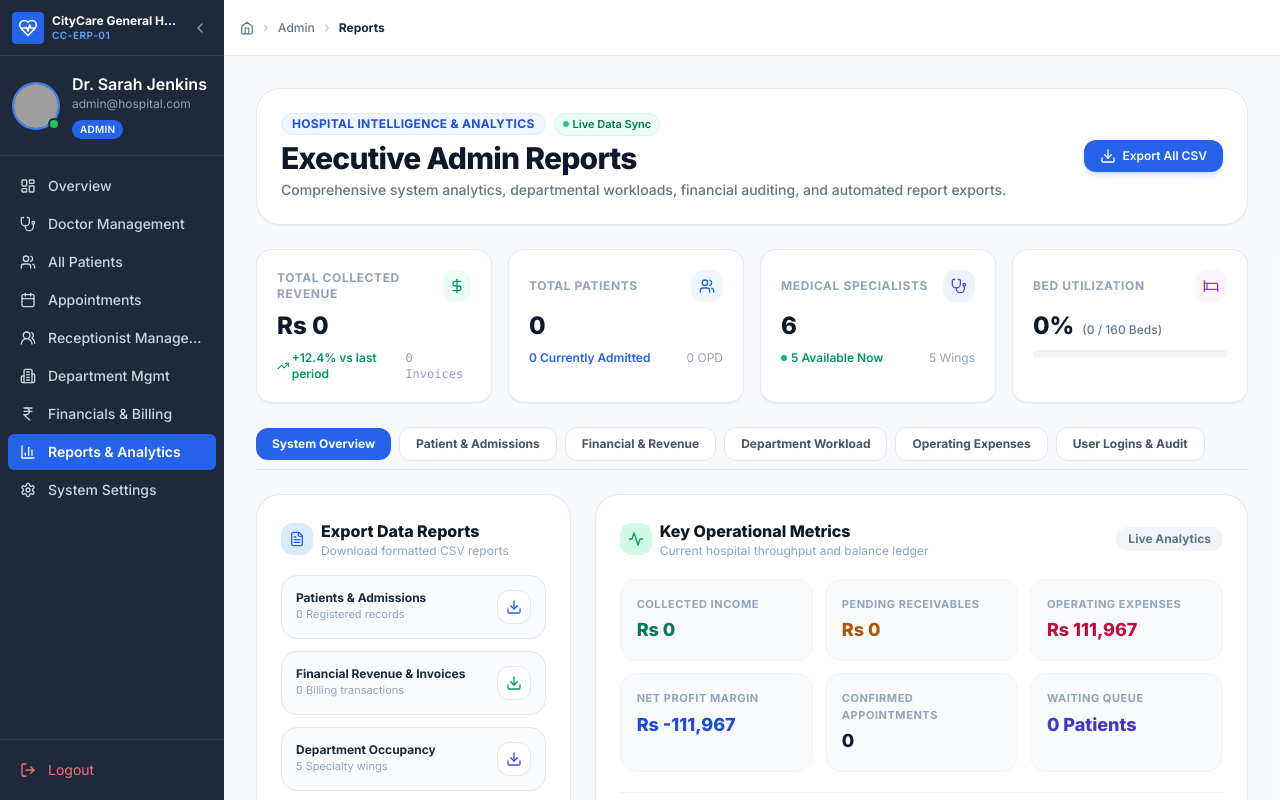
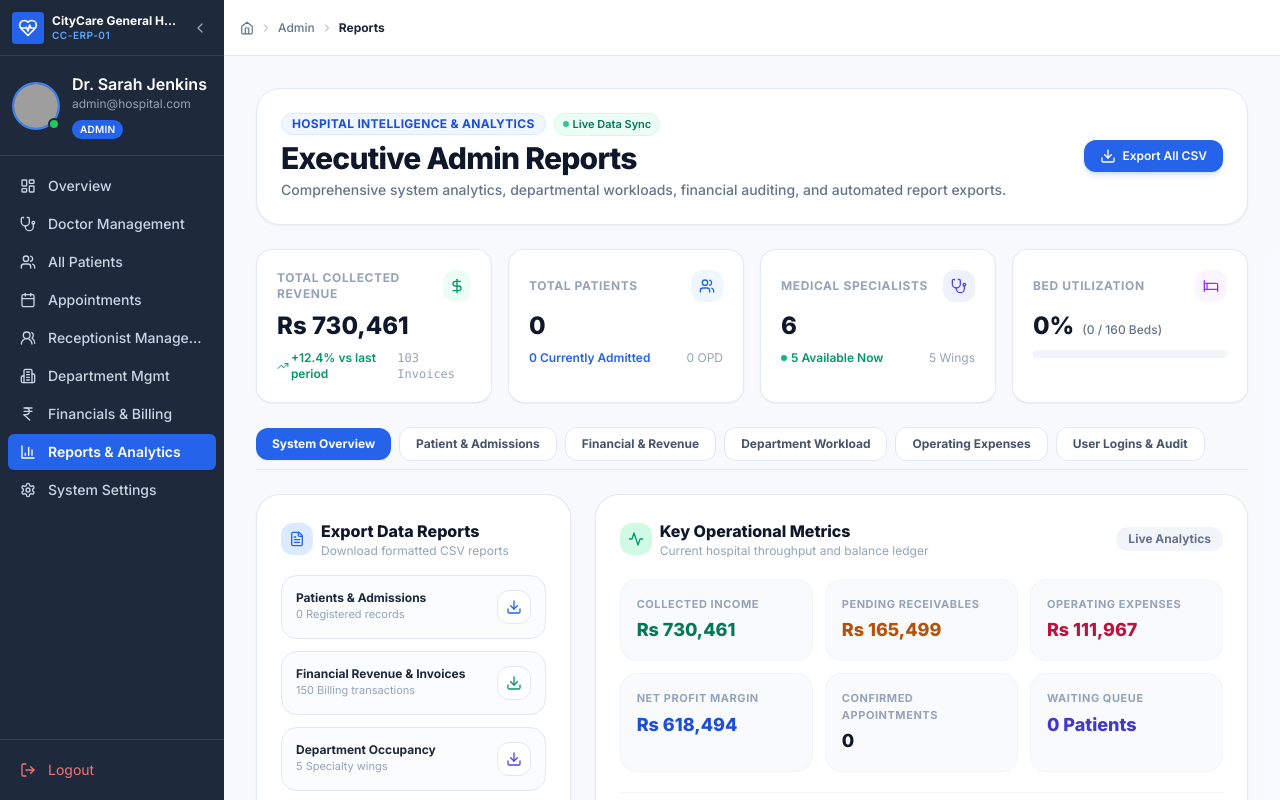
Before and after one commit to talhag-s/hospital, a React (Vite) app: page /admin/reports in a window 1280 px wide. Shown: the top 800 px of the page. Built offline with nearby package versions, Linux system fonts and the light colour scheme; grey boxes are pictures that could not be loaded.

Commit message:
Update finance management features and build output

```diff
--- a/src/contexts/FinanceContext.jsx
+++ b/src/contexts/FinanceContext.jsx
@@ -8,6 +8,7 @@ import {
   INITIAL_REFUNDS
 } from '../data/financeData';
 import { formatCurrency } from '../utils/financeUtils';
+import { useData } from './DataContext';
 
 const FinanceContext = createContext(null);
 
@@ -26,8 +27,19 @@ const groupBy = (items, key) =>
     return acc;
   }, {});
 
-const loadRealInvoices = () => {
+const loadRealInvoices = (passedPatients = null, passedAppts = null) => {
   const invoiceMap = new Map();
+
+  let deletedIds = new Set();
+  try {
+    const savedDeleted = window.localStorage.getItem('finance_deleted_invoices');
+    if (savedDeleted) {
+      const parsed = JSON.parse(savedDeleted);
+      if (Array.isArray(parsed)) {
+        deletedIds = new Set(parsed);
+      }
+    }
+  } catch (e) {}
 
   // 1. Manually saved/created invoices from localStorage
   try {
@@ -36,7 +48,7 @@ const loadRealInvoices = () => {
       const parsed = JSON.parse(savedInvoices);
       if (Array.isArray(parsed) && parsed.length > 0) {
         parsed.forEach((inv) => {
-          if (inv.id) invoiceMap.set(inv.id, inv);
+          if (inv.id && !deletedIds.has(inv.id)) invoiceMap.set(inv.id, inv);
         });
       }
     }
@@ -44,15 +56,19 @@ const loadRealInvoices = () => {
     console.error('Failed loading finance_invoices', error);
   }
 
-  // 2. Real Patients entered into system (hospital_erp_patients_data)
+  // 2. Real Patients entered into system
   try {
-    const storedPatients = window.localStorage.getItem('hospital_erp_patients_data');
+    let patients = passedPatients;
+    if (!patients || !Array.isArray(patients) || patients.length === 0) {
+      const storedPatients = window.localStorage.getItem('hospital_erp_v4_patients_data') || window.localStorage.getItem('hospital_erp_patients_data');
       if (storedPatients) {
-      const patients = JSON.parse(storedPatients);
+        patients = JSON.parse(storedPatients);
+      }
+    }
     if (Array.isArray(patients)) {
       patients.forEach((pt, index) => {
         const invId = `INV-${pt.id || ('PAT-' + (1000 + index))}`;
-          if (!invoiceMap.has(invId)) {
+        if (!invoiceMap.has(invId) && !deletedIds.has(invId)) {
           const rawFee = pt.consultationFee || pt.billing?.totalAmount || pt.billing?.paidAmount || '1500';
           const amount = Number(String(rawFee).replace(/\D/g, '')) || 1500;
           const status = (pt.paymentStatus === 'Pending' || pt.billing?.status === 'Pending') ? 'Pending' : 'Paid';
@@ -72,26 +88,29 @@ const loadRealInvoices = () => {
             dueDate: invoiceDate,
             paymentMethod,
             status,
-              insuranceClaim: false,
-              insuranceProvider: 'N/A'
+            insuranceClaim: Boolean(pt.insuranceNumber && pt.insuranceNumber !== 'N/A' && pt.insuranceNumber !== ''),
+            insuranceProvider: pt.insuranceNumber || 'N/A'
           });
         }
       });
     }
-    }
   } catch (error) {
-    console.error('Failed loading hospital_erp_patients_data for invoices', error);
+    console.error('Failed loading patients for invoices', error);
   }
 
-  // 3. Real Appointments in system (hospital_erp_appointments_data)
+  // 3. Real Appointments in system
   try {
-    const storedAppts = window.localStorage.getItem('hospital_erp_appointments_data');
+    let appts = passedAppts;
+    if (!appts || !Array.isArray(appts) || appts.length === 0) {
+      const storedAppts = window.localStorage.getItem('hospital_erp_v4_appointments_data') || window.localStorage.getItem('hospital_erp_appointments_data');
       if (storedAppts) {
-      const appts = JSON.parse(storedAppts);
+        appts = JSON.parse(storedAppts);
+      }
+    }
     if (Array.isArray(appts)) {
       appts.forEach((apt, index) => {
         const invId = `INV-${apt.id || ('APT-' + index)}`;
-          if (!invoiceMap.has(invId) && apt.patientName) {
+        if (!invoiceMap.has(invId) && apt.patientName && !deletedIds.has(invId)) {
           const rawFee = apt.consultationFee || '1500';
           const amount = Number(String(rawFee).replace(/\D/g, '')) || 1500;
           const status = apt.paymentStatus === 'Pending' ? 'Pending' : 'Paid';
@@ -117,9 +136,17 @@ const loadRealInvoices = () => {
         }
       });
     }
+  } catch (error) {
+    console.error('Failed loading appointments for invoices', error);
   }
-  } catch (error) {
-    console.error('Failed loading hospital_erp_appointments_data for invoices', error);
+
+  // 4. Initial Invoices fallback if invoiceMap is empty
+  if (invoiceMap.size === 0 && Array.isArray(INITIAL_INVOICES)) {
+    INITIAL_INVOICES.forEach((inv) => {
+      if (inv.id && !invoiceMap.has(inv.id) && !deletedIds.has(inv.id)) {
+        invoiceMap.set(inv.id, inv);
+      }
+    });
   }
 
   return Array.from(invoiceMap.values());
@@ -135,19 +162,27 @@ const loadLocalData = (key, fallback) => {
 };
 
 export function FinanceProvider({ children }) {
-  const [invoices, setInvoices] = useState(loadRealInvoices);
+  const data = useData();
+  const dataPatients = data?.patients || [];
+  const dataAppointments = data?.appointments || [];
+
+  const [invoices, setInvoices] = useState(() => loadRealInvoices(dataPatients, dataAppointments));
   const [expenses, setExpenses] = useState(() => loadLocalData('finance_expenses', INITIAL_EXPENSES));
   const [refunds, setRefunds] = useState(() => loadLocalData('finance_refunds', INITIAL_REFUNDS));
   const [deletedInvoice, setDeletedInvoice] = useState(null);
 
-  // Sync invoices dynamically whenever patients or appointments change in localStorage
+  // Sync invoices dynamically whenever patients or appointments change
+  useEffect(() => {
+    setInvoices(loadRealInvoices(dataPatients, dataAppointments));
+  }, [dataPatients, dataAppointments]);
+
   useEffect(() => {
     const handleStorageSync = () => {
-      setInvoices(loadRealInvoices());
+      setInvoices(loadRealInvoices(dataPatients, dataAppointments));
     };
     window.addEventListener('storage', handleStorageSync);
     return () => window.removeEventListener('storage', handleStorageSync);
-  }, []);
+  }, [dataPatients, dataAppointments]);
 
   const totalRevenue = useMemo(
     () => invoices.filter((invoice) => invoice.status === 'Paid').reduce((sum, invoice) => sum + invoice.amount, 0),
@@ -309,7 +344,7 @@ export function FinanceProvider({ children }) {
       // Also sync patient/appointment payment status if patch contains status
       if (patch.status) {
         try {
-          const storedPts = window.localStorage.getItem('hospital_erp_patients_data');
+          const storedPts = window.localStorage.getItem('hospital_erp_v4_patients_data') || window.localStorage.getItem('hospital_erp_patients_data');
           if (storedPts) {
             const pts = JSON.parse(storedPts);
             let updated = false;
@@ -330,13 +365,14 @@ export function FinanceProvider({ children }) {
               return p;
             });
             if (updated) {
+              window.localStorage.setItem('hospital_erp_v4_patients_data', JSON.stringify(nextPts));
               window.localStorage.setItem('hospital_erp_patients_data', JSON.stringify(nextPts));
             }
           }
         } catch (e) {}
 
         try {
-          const storedApts = window.localStorage.getItem('hospital_erp_appointments_data');
+          const storedApts = window.localStorage.getItem('hospital_erp_v4_appointments_data') || window.localStorage.getItem('hospital_erp_appointments_data');
           if (storedApts) {
             const apts = JSON.parse(storedApts);
             let updated = false;
@@ -349,6 +385,7 @@ export function FinanceProvider({ children }) {
               return a;
             });
             if (updated) {
+              window.localStorage.setItem('hospital_erp_v4_appointments_data', JSON.stringify(nextApts));
               window.localStorage.setItem('hospital_erp_appointments_data', JSON.stringify(nextApts));
             }
           }
@@ -367,6 +404,16 @@ export function FinanceProvider({ children }) {
       const target = prev.find((invoice) => invoice.id === id);
       setDeletedInvoice(target || null);
       window.localStorage.setItem('finance_invoices', JSON.stringify(next));
+
+      try {
+        const savedDeleted = window.localStorage.getItem('finance_deleted_invoices');
+        const deletedArr = savedDeleted ? JSON.parse(savedDeleted) : [];
+        if (!deletedArr.includes(id)) {
+          deletedArr.push(id);
+          window.localStorage.setItem('finance_deleted_invoices', JSON.stringify(deletedArr));
+        }
+      } catch (e) {}
+
       return next;
     });
   };
@@ -435,9 +482,16 @@ export function FinanceProvider({ children }) {
 
   const undoDelete = () => {
     if (!deletedInvoice) return;
+    const restoredId = deletedInvoice.id;
     setInvoices((prev) => {
       const next = [deletedInvoice, ...prev];
       window.localStorage.setItem('finance_invoices', JSON.stringify(next));
+      try {
+        const savedDeleted = window.localStorage.getItem('finance_deleted_invoices');
+        const deletedArr = savedDeleted ? JSON.parse(savedDeleted) : [];
+        const nextDeleted = deletedArr.filter((id) => id !== restoredId);
+        window.localStorage.setItem('finance_deleted_invoices', JSON.stringify(nextDeleted));
+      } catch (e) {}
       return next;
     });
     setDeletedInvoice(null);
--- a/src/pages/Admin/FinancialsOverview.jsx
+++ b/src/pages/Admin/FinancialsOverview.jsx
@@ -47,25 +47,34 @@ export default function FinancialsOverview() {
   const filterByRange = (items, dateKey) => {
     if (reportRange === 'All') return items;
     const now = new Date();
-    const today = new Date(now.getFullYear(), now.getMonth(), now.getDate());
+    const todayStr = now.toISOString().slice(0, 10);
 
     if (reportRange === 'Today') {
-      const tomorrow = new Date(today.getTime() + 24 * 60 * 60 * 1000);
       return items.filter((item) => {
-        const itemDate = new Date(item[dateKey]);
-        return itemDate >= today && itemDate < tomorrow;
+        if (!item || !item[dateKey]) return false;
+        const itemDateStr = String(item[dateKey]).slice(0, 10);
+        return itemDateStr === todayStr;
       });
     }
 
     if (reportRange === 'This Month') {
-      const start = new Date(now.getFullYear(), now.getMonth(), 1);
-      return items.filter((item) => new Date(item[dateKey]) >= start);
+      const currentMonthStr = todayStr.slice(0, 7);
+      return items.filter((item) => {
+        if (!item || !item[dateKey]) return false;
+        const itemMonthStr = String(item[dateKey]).slice(0, 7);
+        return itemMonthStr === currentMonthStr;
+      });
     }
 
     if (reportRange === 'Last 90 Days') {
       const start = new Date();
       start.setDate(start.getDate() - 90);
-      return items.filter((item) => new Date(item[dateKey]) >= start);
+      const startStr = start.toISOString().slice(0, 10);
+      return items.filter((item) => {
+        if (!item || !item[dateKey]) return false;
+        const itemDateStr = String(item[dateKey]).slice(0, 10);
+        return itemDateStr >= startStr;
+      });
     }
 
     return items;
--- a/src/utils/financeUtils.js
+++ b/src/utils/financeUtils.js
@@ -29,27 +29,32 @@ export const getRecentDateLabel = (dateString) => {
 };
 
 export const filterByDateRange = (items, range) => {
-  if (!range || range === 'All') return items;
+  if (!range || range === 'All' || !Array.isArray(items)) return items;
   const now = new Date();
-  const start = new Date();
+  const todayStr = now.toISOString().slice(0, 10);
+
   if (range === 'Today') {
-    return items.filter((item) => item.invoiceDate === now.toISOString().slice(0, 10));
+    return items.filter((item) => String(item?.invoiceDate || item?.date || '').slice(0, 10) === todayStr);
   }
   if (range === 'Yesterday') {
-    start.setDate(now.getDate() - 1);
-    return items.filter((item) => item.invoiceDate === start.toISOString().slice(0, 10));
+    const yesterday = new Date(now);
+    yesterday.setDate(yesterday.getDate() - 1);
+    const yestStr = yesterday.toISOString().slice(0, 10);
+    return items.filter((item) => String(item?.invoiceDate || item?.date || '').slice(0, 10) === yestStr);
   }
   if (range === 'This Week') {
-    const first = new Date(now.setDate(now.getDate() - now.getDay()));
-    return items.filter((item) => new Date(item.invoiceDate) >= first);
+    const first = new Date(now);
+    first.setDate(now.getDate() - now.getDay());
+    const firstStr = first.toISOString().slice(0, 10);
+    return items.filter((item) => String(item?.invoiceDate || item?.date || '').slice(0, 10) >= firstStr);
   }
   if (range === 'This Month') {
-    const first = new Date(now.getFullYear(), now.getMonth(), 1);
-    return items.filter((item) => new Date(item.invoiceDate) >= first);
+    const monthStr = todayStr.slice(0, 7);
+    return items.filter((item) => String(item?.invoiceDate || item?.date || '').slice(0, 7) === monthStr);
   }
   if (range === 'This Year') {
-    const first = new Date(now.getFullYear(), 0, 1);
-    return items.filter((item) => new Date(item.invoiceDate) >= first);
+    const yearStr = todayStr.slice(0, 4);
+    return items.filter((item) => String(item?.invoiceDate || item?.date || '').slice(0, 4) === yearStr);
   }
   return items;
 };
```
Also changed, not shown: 3 other files (tests, documents, lock files or other folders). Lines whose indentation alone changed are shown as unchanged.
